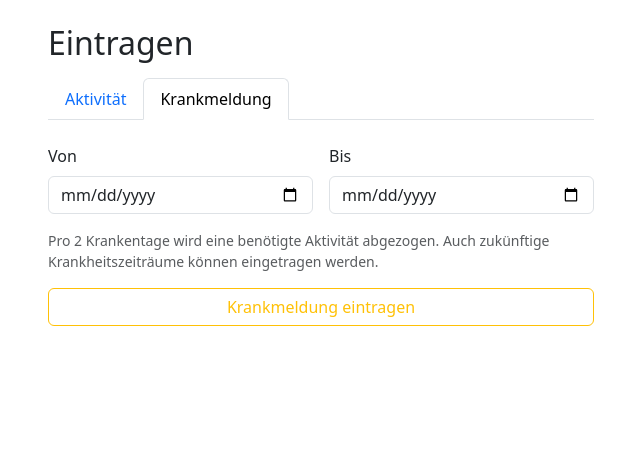
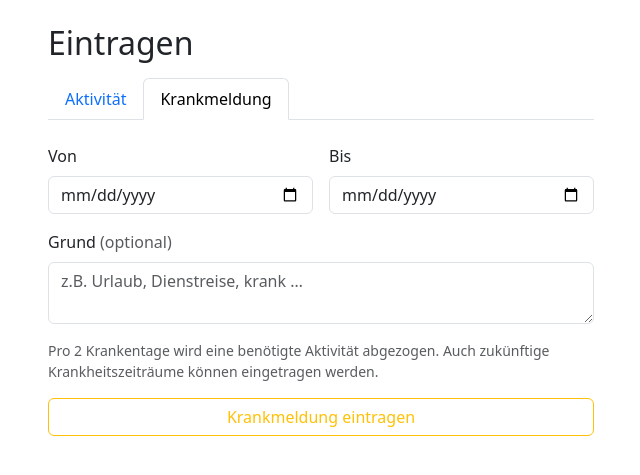
Before and after one commit to total-verpLANt/sport-challenge, a Flask app: template app/templates/activities/log.html in a window 1280 px wide, after a click on "Krankmeldung". Shown: the part 56-531 px from the top of the page, without its empty margins (319-959 px from the left). Run offline with Flask 3, Linux system fonts and the light colour scheme; the template is opened without the code that fills it, so the values that code supplies are empty; some libraries are stand-ins or nearby versions.

Commit message:
feat(absence): optionales Grund-Feld bei Abwesenheit erfassen
- sick_period_submit nimmt reason entgegen (Längenlimit 500 als
  Misuse-Schutz, leerer Wert → NULL), bei Create und Update gesetzt
- Grund-Textfeld in log.html (Eintrag) und my_week.html
  (Edit + Neu-Anlage), jeweils maxlength=500, optional

Co-Authored-By: Claude Opus 4.8 <noreply@anthropic.com>

```diff
--- a/app/routes/challenge_activities.py
+++ b/app/routes/challenge_activities.py
@@ -248,6 +248,10 @@ def sick_period_submit():
     sick_from_raw = request.form.get("sick_from", "").strip()
     sick_to_raw = request.form.get("sick_to", "").strip()
     sick_period_id = request.form.get("sick_period_id", type=int)
+    # Optionaler Grund (Längenlimit als Misuse-Schutz)
+    reason = (request.form.get("reason", "").strip() or None)
+    if reason:
+        reason = reason[:500]
 
     try:
         sick_from = date.fromisoformat(sick_from_raw)
@@ -289,6 +293,7 @@ def sick_period_submit():
             return redirect(url_for("challenge_activities.log_form"))
         period.start_date = clamped_start
         period.end_date = clamped_end
+        period.reason = reason
         db.session.commit()
         flash(f"Krankmeldung aktualisiert: {clamped_start.strftime('%d.%m.%Y')} – {clamped_end.strftime('%d.%m.%Y')}.")
     else:
@@ -297,6 +302,7 @@ def sick_period_submit():
             challenge_id=challenge.id,
             start_date=clamped_start,
             end_date=clamped_end,
+            reason=reason,
         ))
         db.session.commit()
         flash(f"Krankmeldung eingetragen: {clamped_start.strftime('%d.%m.%Y')} – {clamped_end.strftime('%d.%m.%Y')}.")
--- a/app/templates/activities/log.html
+++ b/app/templates/activities/log.html
@@ -90,6 +90,13 @@
                    value="{{ today }}" required>
           </div>
         </div>
+        <div class="mb-3">
+          <label for="absence_reason" class="form-label">
+            Grund <span class="text-muted">(optional)</span>
+          </label>
+          <textarea class="form-control" id="absence_reason" name="reason" rows="2" maxlength="500"
+                    placeholder="z.B. Urlaub, Dienstreise, krank …"></textarea>
+        </div>
         <div class="form-text mb-3">
           Pro 2 Krankentage wird eine benötigte Aktivität abgezogen.
           Auch zukünftige Krankheitszeiträume können eingetragen werden.
```
Also changed, not shown: app/templates/activities/my_week.html (+12 -2 lines).
